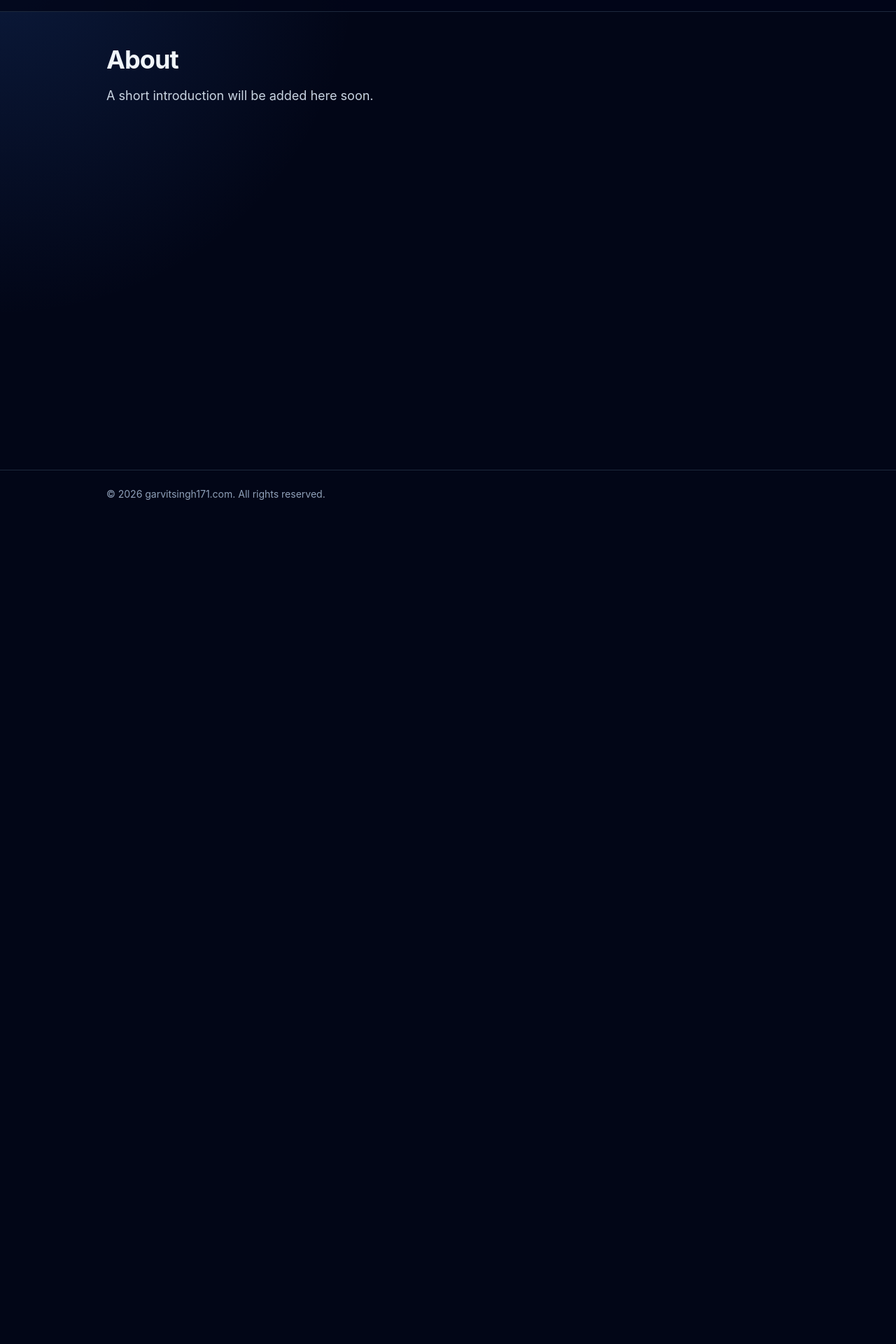
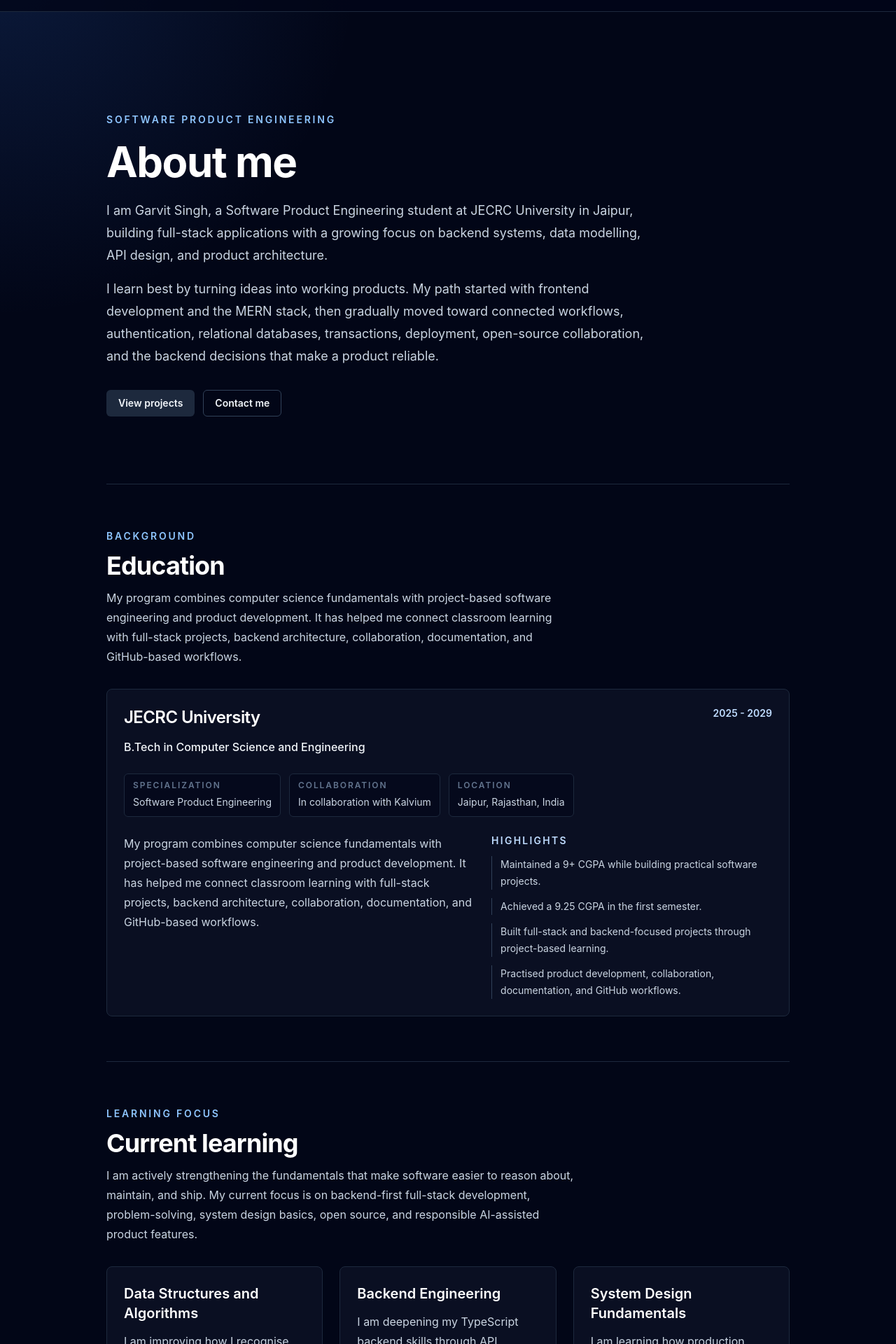
Before and after one commit to garvitsingh171/garvitsingh171.com, a React (Vite) app: page /about in a window 1280 px wide. Shown: the part 60-1980 px from the top of the page at 70% size. Before the commit the page ends 800 px from the top, so only its background shows below. Built offline with nearby package versions, Linux system fonts and the light colour scheme.

Commit message:
feat: build responsive About page layout

```diff
--- /dev/null
+++ b/src/components/about/AboutHeroSection.tsx
@@ -0,0 +1,53 @@
+import { Button } from "../ui";
+import type { AboutIntroduction } from "../../types/about.js";
+
+type AboutHeroSectionProps = {
+  content: AboutIntroduction;
+};
+
+export function AboutHeroSection({ content }: AboutHeroSectionProps) {
+  return (
+    <section
+      className="py-16 sm:py-20 lg:py-24"
+      aria-labelledby="about-page-heading"
+    >
+      <div className="max-w-4xl">
+        <p className="text-sm font-semibold uppercase tracking-[0.2em] text-blue-300">
+          Software Product Engineering
+        </p>
+
+        <h1
+          id="about-page-heading"
+          className="mt-5 max-w-4xl text-4xl font-bold tracking-tight text-white sm:text-5xl lg:text-6xl"
+        >
+          {content.heading}
+        </h1>
+
+        <div className="mt-6 max-w-3xl space-y-4 text-base leading-8 text-slate-300 sm:text-lg">
+          {content.paragraphs.map((paragraph) => (
+            <p key={paragraph}>{paragraph}</p>
+          ))}
+        </div>
+
+        <div className="mt-8 flex flex-col gap-3 sm:flex-row sm:flex-wrap">
+          <Button
+            as="link"
+            to="/projects"
+            variant="secondary"
+            className="w-full sm:w-auto"
+          >
+            View projects
+          </Button>
+          <Button
+            as="link"
+            to="/contact"
+            variant="outline"
+            className="w-full sm:w-auto"
+          >
+            Contact me
+          </Button>
+        </div>
+      </div>
+    </section>
+  );
+}
--- /dev/null
+++ b/src/components/about/CurrentLearningSection.tsx
@@ -0,0 +1,44 @@
+import { Card, SectionHeading } from "../ui";
+import type { AboutCurrentLearning } from "../../types/about.js";
+
+type CurrentLearningSectionProps = {
+  content: AboutCurrentLearning;
+};
+
+export function CurrentLearningSection({
+  content,
+}: CurrentLearningSectionProps) {
+  return (
+    <section className="border-t border-slate-800 py-12 sm:py-16">
+      <SectionHeading
+        label="Learning Focus"
+        title={content.heading}
+        description={content.description}
+        className="mb-8"
+      />
+
+      <div className="grid gap-6 md:grid-cols-2 lg:grid-cols-3">
+        {content.areas.map((area) => (
+          <Card
+            key={area.title}
+            title={area.title}
+            description={area.description}
+            className="h-full min-w-0"
+          >
+            {area.topics?.length ? (
+              <ul className="flex flex-wrap gap-2">
+                {area.topics.map((topic) => (
+                  <li key={topic} className="min-w-0 max-w-full">
+                    <span className="inline-flex max-w-full rounded-md border border-slate-700 bg-slate-950/70 px-2.5 py-1 text-xs font-medium leading-5 text-slate-300 break-words">
+                      {topic}
+                    </span>
+                  </li>
+                ))}
+              </ul>
+            ) : null}
+          </Card>
+        ))}
+      </div>
+    </section>
+  );
+}
--- /dev/null
+++ b/src/components/about/EducationSection.tsx
@@ -0,0 +1,83 @@
+import { Card, SectionHeading } from "../ui";
+import type { AboutEducation } from "../../types/about.js";
+
+type EducationSectionProps = {
+  content: AboutEducation;
+};
+
+export function EducationSection({ content }: EducationSectionProps) {
+  const metadata = [
+    { label: "Specialization", value: content.specialization },
+    {
+      label: "Collaboration",
+      value: `In collaboration with ${content.collaboration}`,
+    },
+    { label: "Location", value: content.location },
+  ];
+
+  return (
+    <section className="border-t border-slate-800 py-12 sm:py-16">
+      <SectionHeading
+        label="Background"
+        title={content.heading}
+        description={content.description}
+        className="mb-8"
+      />
+
+      <Card className="p-5 sm:p-6">
+        <div className="flex flex-col gap-4 sm:flex-row sm:items-start sm:justify-between">
+          <div className="min-w-0">
+            <h3 className="text-2xl font-semibold tracking-tight text-white">
+              {content.institution}
+            </h3>
+            <p className="mt-3 text-base font-medium leading-7 text-slate-100">
+              {content.degree}
+            </p>
+          </div>
+
+          <p className="shrink-0 text-sm font-semibold text-blue-200">
+            {content.period}
+          </p>
+        </div>
+
+        <dl className="mt-6 flex flex-wrap gap-3">
+          {metadata.map((item) => (
+            <div
+              key={item.label}
+              className="min-w-0 rounded-md border border-slate-800 bg-slate-950/60 px-3 py-2"
+            >
+              <dt className="text-xs font-semibold uppercase tracking-[0.16em] text-slate-500">
+                {item.label}
+              </dt>
+              <dd className="mt-1 text-sm leading-6 text-slate-300">
+                {item.value}
+              </dd>
+            </div>
+          ))}
+        </dl>
+
+        <div className="mt-6 grid gap-6 lg:grid-cols-[minmax(0,1fr)_minmax(16rem,0.8fr)]">
+          <p className="min-w-0 text-base leading-7 text-slate-300">
+            {content.description}
+          </p>
+
+          <div className="min-w-0">
+            <h4 className="text-sm font-semibold uppercase tracking-[0.16em] text-blue-200">
+              Highlights
+            </h4>
+            <ul className="mt-3 space-y-3">
+              {content.highlights.map((highlight) => (
+                <li
+                  key={highlight}
+                  className="border-l border-slate-700 pl-3 text-sm leading-6 text-slate-300"
+                >
+                  {highlight}
+                </li>
+              ))}
+            </ul>
+          </div>
+        </div>
+      </Card>
+    </section>
+  );
+}
--- /dev/null
+++ b/src/components/about/WorkingStyleSection.tsx
@@ -0,0 +1,35 @@
+import { Card, SectionHeading } from "../ui";
+import type { AboutWorkingStyle } from "../../types/about.js";
+
+type WorkingStyleSectionProps = {
+  content: AboutWorkingStyle;
+};
+
+export function WorkingStyleSection({ content }: WorkingStyleSectionProps) {
+  return (
+    <section className="border-t border-slate-800 py-12 sm:py-16">
+      <SectionHeading
+        label="How I Work"
+        title={content.heading}
+        description={content.description}
+        className="mb-8"
+      />
+
+      <div className="grid gap-6 md:grid-cols-2">
+        {content.principles.map((principle, index) => (
+          <Card key={principle.title} className="h-full min-w-0">
+            <p className="text-sm font-semibold tracking-[0.2em] text-blue-300">
+              {String(index + 1).padStart(2, "0")}
+            </p>
+            <h3 className="mt-4 text-xl font-semibold text-white">
+              {principle.title}
+            </h3>
+            <p className="mt-3 leading-7 text-slate-300">
+              {principle.description}
+            </p>
+          </Card>
+        ))}
+      </div>
+    </section>
+  );
+}
--- /dev/null
+++ b/src/components/about/index.ts
@@ -0,0 +1,4 @@
+export { AboutHeroSection } from "./AboutHeroSection";
+export { CurrentLearningSection } from "./CurrentLearningSection";
+export { EducationSection } from "./EducationSection";
+export { WorkingStyleSection } from "./WorkingStyleSection";
--- a/src/index.css
+++ b/src/index.css
@@ -21,7 +21,6 @@ html {
 }
 
 body {
-  min-width: 320px;
   min-height: 100vh;
   margin: 0;
   background:
--- a/src/pages/About.tsx
+++ b/src/pages/About.tsx
@@ -1,10 +1,18 @@
+import {
+  AboutHeroSection,
+  CurrentLearningSection,
+  EducationSection,
+  WorkingStyleSection,
+} from "../components/about";
+import { aboutContent } from "../data/about";
+
 export default function About() {
   return (
-    <section className="space-y-4">
-      <h1 className="text-4xl font-bold tracking-tight">About</h1>
-      <p className="max-w-2xl text-lg leading-8 text-slate-300">
-        A short introduction will be added here soon.
-      </p>
-    </section>
+    <>
+      <AboutHeroSection content={aboutContent.introduction} />
+      <EducationSection content={aboutContent.education} />
+      <CurrentLearningSection content={aboutContent.currentLearning} />
+      <WorkingStyleSection content={aboutContent.workingStyle} />
+    </>
   );
 }
```
